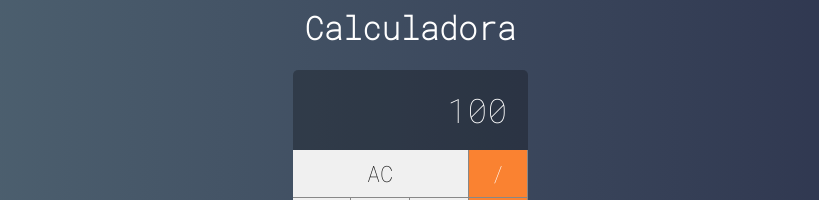
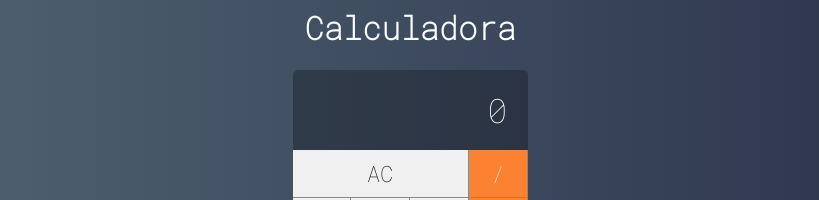
Before and after one commit to brunos3d/Calculator-React, a React (Create React App) app: page / in a window 1280 px wide. Shown: the part 221-421 px from the top of the page, without its empty margins (230-1049 px from the left). Built offline with nearby package versions, Linux system fonts and the light colour scheme; the HTML template or start-up script is replaced by a standard one.

Commit message:
Update index.js

```diff
--- a/src/components/Calculator/index.js
+++ b/src/components/Calculator/index.js
@@ -1,4 +1,4 @@
-import React from "react";
+import React, { useState } from "react";
 
 import { Container } from "./styles";
 
@@ -6,21 +6,56 @@ import Button from "../Button";
 import Display from "../Display";
 
 export default function Calculator() {
+    const initialState = {
+        displayValue: "0",
+        clearDisplay: false,
+        operation: null,
+        values: [0, 0],
+        current: 0
+    };
+
+    const [currentState, setCurrentState] = useState(initialState);
+
     function clearMemory() {
-        console.log("limpar");
+        setCurrentState(initialState);
     }
 
     function setOperation(operation) {
         console.log(operation);
     }
 
-    function addDigit(number) {
-        console.log(number);
+    function addDigit(n) {
+        if (n === "." && currentState.displayValue.includes(".")) {
+            return;
+        }
+
+        const clearDisplay = currentState.displayValue === "0" || currentState.clearDisplay;
+        const currentValue = clearDisplay ? "" : currentState.displayValue;
+        const displayValue = currentValue + n;
+
+        let newState = { ...currentState };
+
+        newState.displayValue = displayValue;
+        newState.clearDisplay = false;
+
+        setCurrentState(newState);
+
+        if (n !== ".") {
+            const i = newState.current;
+            const newValue = parseFloat(displayValue);
+            const values = [...newState.values];
+            values[i] = newValue;
+
+            newState = { ...newState };
+            newState.values = values;
+
+            setCurrentState(newState);
+        }
     }
 
     return (
         <Container>
-            <Display value={100} />
+            <Display value={currentState.displayValue} />
             <Button label="AC" click={clearMemory} triple />
             <Button label="/" click={setOperation} operation />
             <Button label="7" click={addDigit} />
```
